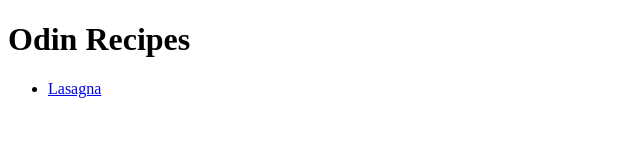
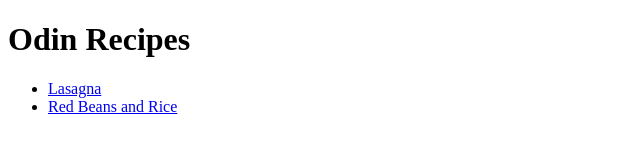
Before and after one commit to Matthew-Stacey/odin-recipes, a plain HTML site: page index.html in a window 1280 px wide. Shown: the whole page, without its empty margins (0-640 px from the left). Drawn offline with Linux system fonts and the light colour scheme.

Commit message:
Updated index.html to feature both pages. Added images

```diff
--- a/index.html
+++ b/index.html
@@ -10,6 +10,7 @@
     <h1>Odin Recipes</h1>
         <ul>
             <li><a href="recipes/lasagna.html">Lasagna</a></li>
-
-</body>
+            <li><a href="recipes/redbeans.html">Red Beans and Rice</a></li>
+        </ul>
+        </body>
 </html>
```
Also changed, not shown: recipes/lasagna.jpg (added).
